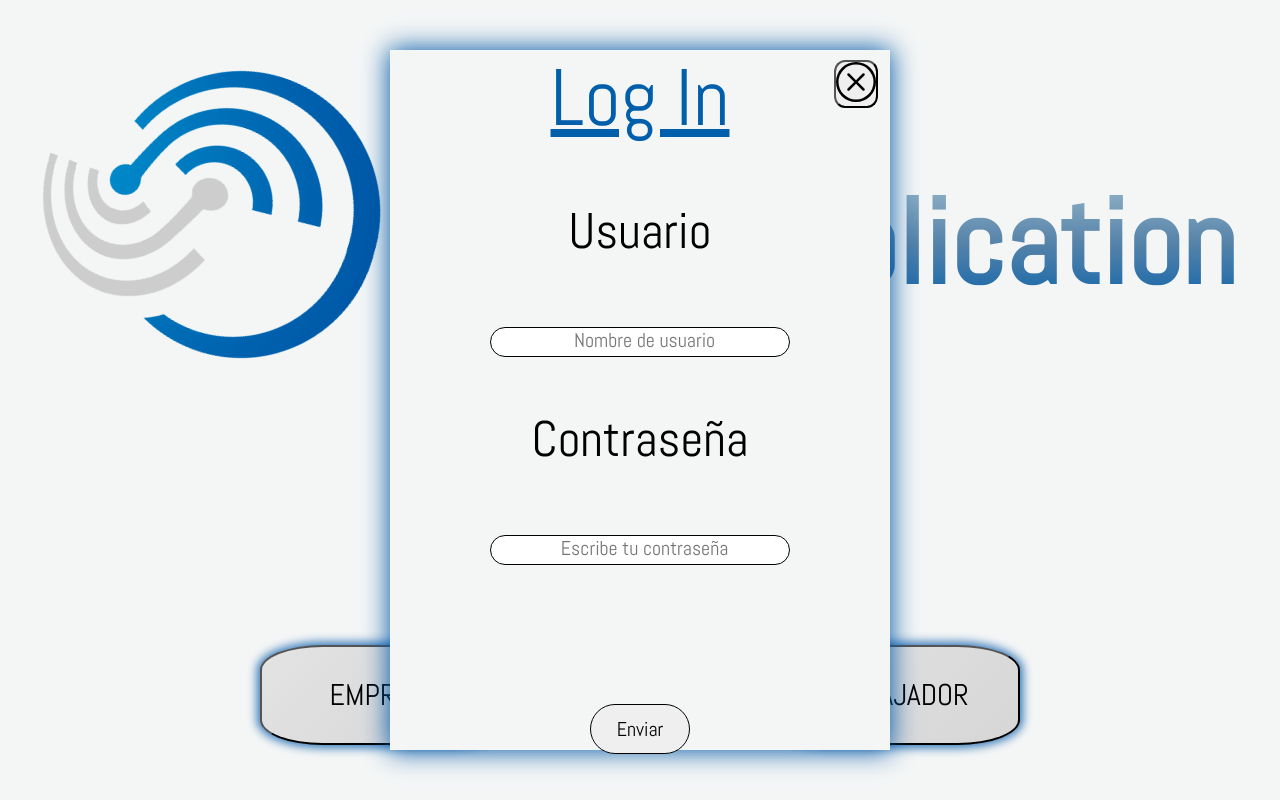
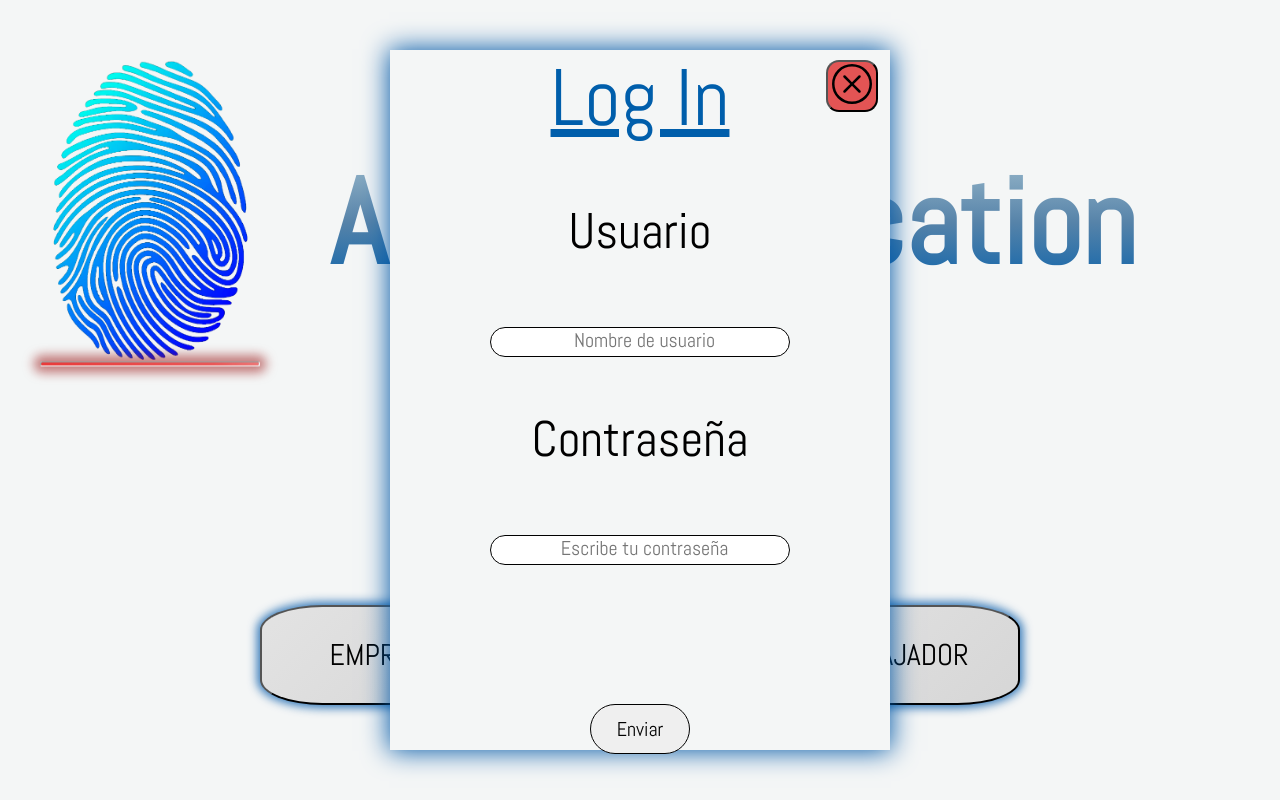
Before and after one commit to Litriboxer/MiDise-oParaProyectoDeCursoONCE, a plain HTML site: page index.html in a window 1280 px wide. Both pictures are taken after a click on the button "EMPRESA". Drawn offline with nearby package versions, Linux system fonts and the light colour scheme; a web font is replaced by a local one.

Commit message:
GUARDADO DE CAMBIOS

```diff
--- a/css/calendarioEmpleado.css
+++ b/css/calendarioEmpleado.css
@@ -1,86 +1,127 @@
-*{
+* {
   box-sizing: border-box;
   padding: 0;
   margin: 0;
   font-family: 'Abel';
 }
 
-  body{
+body {
   background-color: rgba(244, 246, 246, 0.95);
 }
 
-  #headerTotal{
+#headerTotal {
   display: flex;
   flex-direction: row;
   justify-content: center;
 }
 
-  #imagenLogo{
-  width: 300px;
-  height: 400px;
-  margin: auto;
+#imagenLogo {
+  width: 200px;
+  height: 300px;
+  margin-top: 60px;
   margin-left: 50px;
   margin-bottom: 80px;
 }
 
-@media (prefers-reduced-motion:no-preference){
-  .logo{
-    animation: logo-spin infinite 40s linear;
+#lector {
+  width: 220px;
+  height: 310px;
+  position: absolute;
+  top: 50px;
+  left: 40px;
+}
+
+#lectorHuella {
+  width: 220px;
+  height: 5px;
+  border-radius: 50px;
+  position: relative;
+  top: 180px;
+  box-shadow: 0px 0px 11px 6px #9a10108f;
+  background-image: linear-gradient(135deg, #e81c1ce5, #e94646e5, #faebeb, #e94646e5, #e81c1ce5);
+  background-size: 400%;
+  animation: huellaAnimado 0.5s infinite;
+
+}
+
+@keyframes huellaAnimado {
+  0% {
+    background-position: 0% 50%;
+  }
+
+  50% {
+    background-position: 100% 50%;
+  }
+
+  100% {
+    background-position: 0% 50%;
   }
 }
 
-@keyframes logo-spin{
-  from{
-  transform: rotate(0deg);
+@media (prefers-reduced-motion:no-preference) {
+  .move {
+    animation: lectorHuella-spin 4s infinite;
+
   }
-to{
-  transform: rotate(-360deg);
 }
 
+@keyframes lectorHuella-spin {
+
+  0% {
+    transform: translateY(2650%);
   }
 
-  #headerTitle{
+  50% {
+    transform: translateY(-3600%);
+  }
+
+  75% {
+    transform: translateY(-3600%);
+  }
+
+  100% {
+    transform: translateY(2650%);
+  }
+}
+
+#headerTitle {
   font-size: 60px;
   margin: auto;
   text-align: center;
   margin-left: 80px;
 }
 
-  .textGradient{
-    background: linear-gradient(
-      180deg,
+.textGradient {
+  background: linear-gradient(180deg,
       #a5c2d1,
       #5683a9,
-      #005eab
-    );
+      #005eab);
   background-clip: text;
   -webkit-background-clip: text;
   color: transparent
 }
 
-
-
-#titulo{
+#titulo {
   width: 100%;
   text-align: center;
-  color:#005eab;
+  color: #005eab;
   font-size: 40px;
   text-decoration: underline;
 }
 
-#tablaCalendario h2{
+#tablaCalendario h2 {
   text-align: center;
   font-size: 40px;
   margin-bottom: 50px;
 }
 
-#tablaCalendario h3{
+#tablaCalendario h3 {
   font-size: 50px;
   text-align: center;
   margin-bottom: 40px;
 }
 
-#calendarioCompleto{
+#calendarioCompleto {
   display: flex;
   flex-direction: row;
   justify-items: center;
@@ -88,7 +129,7 @@ to{
   margin-top: 80px;
 }
 
-table{
+table {
   box-shadow: 0px 0px 25px 1px rgb(0, 88, 167);
   border-spacing: 0px;
   visibility: show;
@@ -100,27 +141,29 @@ table{
   flex-direction: column;
 }
 
-#botonIzquierda{
-  margin:auto;
+#botonIzquierda {
+  margin: auto;
   margin-top: 550px;
 }
 
-#botonIzquierda:active{
+#botonIzquierda:active {
   width: 65px;
   height: 65px;
 }
 
-#botonDerecha{
-  margin:auto;
+#botonDerecha {
+  margin: auto;
   margin-top: 550px;
 }
 
-#botonDerecha:active{
+#botonDerecha:active {
   width: 65px;
   height: 65px;
 }
 
-td,th, tr {
+td,
+th,
+tr {
   border: 1px solid black;
   padding: 10px;
   height: 100px;
@@ -128,18 +171,18 @@ td,th, tr {
   text-align: center;
 }
 
-.festivo{
+.festivo {
   background-color: rgb(201, 255, 255);
 }
 
-#buttonCheck{
+#buttonCheck {
   display: flex;
   flex-direction: column;
   margin: 0px 0pc 0pc 50px;
   padding: 20px;
 }
 
-.laboral{
+.laboral {
   background-color: rgba(255, 255, 255, 0.991);
 }
 
@@ -164,7 +207,7 @@ td,th, tr {
   visibility: hidden;
 }
 
-  #modalHeader{
+#modalHeader {
   font-size: 60px;
   text-decoration: underline;
 }
@@ -183,7 +226,7 @@ td,th, tr {
   padding: 2rem;
 }
 
-  .modal-content{
+.modal-content {
   height: 550px;
   width: 930px;
   margin-top: 10px;
@@ -191,62 +234,65 @@ td,th, tr {
   flex-direction: row;
 }
 
-  .close-modal{
-  top:10px;
-  right:12px;
-  position:absolute;
-  cursor:pointer;
+.close-modal {
+  width: 52px;
+  height: 52px;
+  top: 10px;
+  right: 12px;
+  position: absolute;
+  cursor: pointer;
   border-radius: 25%;
+  background-color: rgba(224, 48, 48, 0.814);
 }
 
-  .open-modal{
+.open-modal {
   width: 80px;
   height: 30px;
   font-size: 15px;
 }
 
-  .open-modal:active{
+.open-modal:active {
   width: 75px;
   height: 25px;
   font-size: 12px;
 }
 
-  #titleModel{
+#titleModel {
   margin-left: 180px;
-  color:#005eab;
+  color: #005eab;
   text-decoration: underline;
 }
 
-  #diaNum_Let{
+#diaNum_Let {
   display: flex;
   flex-direction: column;
   margin: auto;
 }
 
-  #diaEnModelLetra{
-  color:#005eab;
+#diaEnModelLetra {
+  color: #005eab;
   margin-bottom: 0px;
   font-size: 40px;
 }
 
-  #diaEnModelNumero{
+#diaEnModelNumero {
   font-size: 400px;
   margin-top: 0px;
 }
 
-  #boxCompleto{
+#boxCompleto {
   display: flex;
   flex-direction: ROW;
   justify-content: space-around;
   margin-top: 50px;
 }
 
-  #boxCompleto p{
+#boxCompleto p {
 
   margin-bottom: 40px;
 }
 
-  #boxJornada{
+#boxJornada {
   display: flex;
   flex-direction: column;
   text-align: left;
@@ -255,7 +301,7 @@ td,th, tr {
   width: 300px;
 }
 
-  #boxEstado{
+#boxEstado {
   display: flex;
   flex-direction: column;
   text-align: left;
@@ -269,8 +315,7 @@ td,th, tr {
   height: 25px;
 }
 
-  input[type="radio"]
-  {
+input[type="radio"] {
   position: relative;
   width: 60px;
   height: 30px;
@@ -288,13 +333,11 @@ td,th, tr {
   transition: 0.5s;
 }
 
-  input[type="radio"]:checked
-  {
+input[type="radio"]:checked {
   background-color: rgb(201, 255, 255);
 }
 
-  input[type="radio"]::before
-  {
+input[type="radio"]::before {
   content: "";
   position: absolute;
   top: 0;
@@ -308,14 +351,12 @@ td,th, tr {
   transition: 0.5s;
 }
 
-  input[type="radio"]:checked::before
-  {
+input[type="radio"]:checked::before {
   left: 20px;
 }
 
-  input[type="radio"]:after
-  {
-    content:"";
+input[type="radio"]:after {
+  content: "";
   position: absolute;
   left: 23px;
   top: calc(50% - 2px);
@@ -326,10 +367,9 @@ td,th, tr {
   transition: 0.5s;
 }
 
-  input[type="radio"]:checked::after
-  {
+input[type="radio"]:checked::after {
   left: calc(23px + 20px);
-    background-color:rgb(201, 255, 255);
+  background-color: rgb(201, 255, 255);
   box-shadow: 0 0 5px rgb(201, 255, 255),
     0 0 15px rgb(201, 255, 255),
     0 0 30px rgb(201, 255, 255);
--- a/css/inicio.css
+++ b/css/inicio.css
@@ -1,64 +1,107 @@
-*{
+* {
   box-sizing: border-box;
   padding: 0;
   margin: 0;
   font-family: 'Abel';
 }
 
-body{
+body {
   background-color: rgba(244, 246, 246, 0.95);
 }
 
-#headerTotal{
+#headerTotal {
   display: flex;
   flex-direction: row;
   justify-content: center;
 }
 
-  #imagenLogo{
-  width: 300px;
-  height: 400px;
-  margin: auto;
+#imagenLogo {
+  width: 200px;
+  height: 300px;
+  margin-top: 60px;
   margin-left: 50px;
   margin-bottom: 80px;
 }
 
-@media (prefers-reduced-motion:no-preference){
-  .logo{
-    animation: logo-spin infinite 40s linear;
+#lector {
+  width: 220px;
+  height: 310px;
+  position: absolute;
+  top: 50px;
+  left: 40px;
+}
+
+#lectorHuella {
+  width: 220px;
+  height: 5px;
+  border-radius: 50px;
+  position: relative;
+  top: 180px;
+  box-shadow: 0px 0px 11px 6px #9a10108f;
+  background-image: linear-gradient(135deg, #e81c1ce5, #e94646e5, #faebeb, #e94646e5, #e81c1ce5);
+  background-size: 400%;
+  animation: huellaAnimado 0.5s infinite;
+
+}
+
+@keyframes huellaAnimado {
+  0% {
+    background-position: 0% 50%;
+  }
+
+  50% {
+    background-position: 100% 50%;
+  }
+
+  100% {
+    background-position: 0% 50%;
   }
 }
 
-@keyframes logo-spin{
-  from{
-  transform: rotate(0deg);
+@media (prefers-reduced-motion:no-preference) {
+  .move {
+    animation: lectorHuella-spin 4s infinite;
+
   }
-to{
-  transform: rotate(-360deg);
 }
 
+@keyframes lectorHuella-spin {
+
+  0% {
+    transform: translateY(2650%);
   }
 
-  #headerTitle{
+  50% {
+    transform: translateY(-3600%);
+  }
+
+  75% {
+    transform: translateY(-3600%);
+  }
+
+  100% {
+    transform: translateY(2650%);
+  }
+}
+
+#headerTitle {
   font-size: 60px;
   margin: auto;
   text-align: center;
   margin-left: 80px;
 }
 
-  .textGradient{
-    background: linear-gradient(
-      180deg,
+.textGradient {
+  background: linear-gradient(180deg,
       #a5c2d1,
       #5683a9,
-      #005eab
-    );
+      #005eab);
   background-clip: text;
   -webkit-background-clip: text;
   color: transparent
 }
 
-  #titleCabecera{
+#titleCabecera {
   text-align: center;
   font-size: 40px;
   margin-bottom: 100px;
@@ -73,7 +116,7 @@ to{
   margin-top: 50px;
 }
 
-.button{
+.button {
   height: 100px;
   width: 250px;
   border-radius: 25;
@@ -83,13 +126,13 @@ to{
   font-weight: 200;
 }
 
-button:active:not(.close-modal){
+button:active:not(.close-modal) {
   font-size: 22px;
   height: 95px;
   width: 245px;
 }
 
-button:hover:not(.close-modal){
+button:hover:not(.close-modal) {
   box-shadow: 0px 0px 25px 1px rgb(0, 88, 167);
 }
 
@@ -123,18 +166,18 @@ button:hover:not(.close-modal){
 
 }
 
-  #headerModal{
+#headerModal {
   display: flex;
   flex-direction: row;
   height: 25%;
   text-align: center;
   margin: auto;
-  color:#005eab;
+  color: #005eab;
   font-size: 80px;
   text-decoration: underline;
 }
 
-  .open-modal{
+.open-modal {
   height: 100px;
   width: 250px;
   border-radius: 25%;
@@ -143,60 +186,65 @@ button:hover:not(.close-modal){
   font-size: 30px;
   font-weight: 200;
   box-shadow: 0px 0px 10px 3px rgba(0, 87, 168, 0.791);
-    background-image: linear-gradient(135deg, #f8f8f8, #e6e6e6, #d5d5d5, #c1c1c1/*, #c0c0c0*/ );
+  background-image: linear-gradient(135deg, #f8f8f8, #e6e6e6, #d5d5d5, #c1c1c1);
   background-size: 500%;
   animation: backAnimado 3s infinite;
 }
 
-    @keyframes backAnimado{
-      0%{
+@keyframes backAnimado {
+  0% {
     background-position: 0% 50%;
   }
-      50%{
+
+  50% {
     background-position: 100% 50%;
   }
-      100%{
+
+  100% {
     background-position: 0% 50%;
   }
 }
 
-  .close-modal{
-  top:10px;
-  right:12px;
-  position:absolute;
-  cursor:pointer;
+.close-modal {
+  width: 52px;
+  height: 52px;
+  top: 10px;
+  right: 12px;
+  position: absolute;
+  cursor: pointer;
   border-radius: 25%;
+  background-color: rgba(224, 48, 48, 0.814);
 }
 
-  #formularioBox{
+#formularioBox {
   height: 100%;
   width: 100%;
   display: flex;
   flex-direction: column;
 }
 
-  #formularioLog{
+#formularioLog {
   width: 100%;
   height: 100%;
   margin: 0;
   font-size: 50px;
 }
 
-  #usuarioFormulario{
+#usuarioFormulario {
   display: flex;
   flex-direction: column;
   text-align: center;
   margin-top: 50px;
 }
 
-  #contraseñaFormulario{
+#contraseñaFormulario {
   display: flex;
   flex-direction: column;
   text-align: center;
   margin-top: 50px;
 }
 
-input{
+input {
   border-radius: 25px;
   width: 300px;
   height: 30px;
@@ -206,25 +254,25 @@ input{
   font-weight: 0;
 }
 
-::placeholder{
+::placeholder {
   text-align: center;
   font-size: 20px;
 }
 
-#botoninput{
+#botoninput {
   width: 100px;
   height: 50px;
   font-size: 20px;
   border-radius: 20;
 }
 
-#botoninput:active{
+#botoninput:active {
   width: 95px;
   height: 45px;
   font-size: 15px;
 }
 
-#botonEnviarFormulario{
+#botonEnviarFormulario {
   margin-top: 75px;
   display: flex;
   justify-content: center;
--- /dev/null
+++ b/css/paginaPrincipalrincipal.css
@@ -0,0 +1,201 @@
+* {
+  box-sizing: border-box;
+  padding: 0;
+  margin: 0;
+  font-family: 'Abel';
+}
+
+body {
+  background-color: rgba(244, 246, 246, 0.95);
+}
+
+#headerTotal {
+  display: flex;
+  flex-direction: row;
+  justify-content: center;
+}
+
+#imagenLogo {
+  width: 200px;
+  height: 300px;
+  margin-top: 60px;
+  margin-left: 50px;
+  margin-bottom: 80px;
+}
+
+#lector {
+  width: 220px;
+  height: 310px;
+  position: absolute;
+  top: 50px;
+  left: 40px;
+}
+
+#lectorHuella {
+  width: 220px;
+  height: 5px;
+  border-radius: 50px;
+  position: relative;
+  top: 180px;
+  box-shadow: 0px 0px 11px 6px #9a10108f;
+  background-image: linear-gradient(135deg, #e81c1ce5, #e94646e5, #faebeb, #e94646e5, #e81c1ce5);
+  background-size: 400%;
+  animation: huellaAnimado 0.5s infinite;
+
+}
+
+@keyframes huellaAnimado {
+  0% {
+    background-position: 0% 50%;
+  }
+
+  50% {
+    background-position: 100% 50%;
+  }
+
+  100% {
+    background-position: 0% 50%;
+  }
+}
+
+@media (prefers-reduced-motion:no-preference) {
+  .move {
+    animation: lectorHuella-spin 4s infinite;
+
+  }
+}
+
+@keyframes lectorHuella-spin {
+
+  0% {
+    transform: translateY(2650%);
+  }
+
+  50% {
+    transform: translateY(-3600%);
+  }
+
+  75% {
+    transform: translateY(-3600%);
+  }
+
+  100% {
+    transform: translateY(2650%);
+  }
+}
+
+#headerTitle {
+  font-size: 60px;
+  margin: auto;
+  text-align: center;
+  margin-left: 80px;
+}
+
+.textGradient {
+  background: linear-gradient(180deg,
+      #a5c2d1,
+      #5683a9,
+      #005eab);
+  background-clip: text;
+  -webkit-background-clip: text;
+  color: transparent
+}
+
+hr {
+  background-color: rgb(234, 236, 236);
+  border-color: rgba(234, 236, 236, 0);
+  height: 7px;
+  color: transparent;
+}
+
+#one {
+  box-shadow: 0px -17px 29px -2px rgba(0, 0, 0, 0.6);
+}
+
+#two {
+  box-shadow: 0px 17px 29px -2px rgba(0, 0, 0, 0.6);
+}
+
+.nav {
+  display: flex;
+  flex-direction: row;
+  justify-content: space-around;
+  font-size: 30px;
+  margin-right: 50px;
+}
+
+ul,
+ol {
+  list-style: none;
+}
+
+.nav>li {
+  display: flex;
+  flex-direction: row;
+  justify-content: center;
+}
+
+.nav li a {
+  color: #000000;
+  text-decoration: none;
+  padding: 10px 10px;
+  display: block;
+}
+
+.nav li a:hover {
+  color: #005eab;
+}
+
+.nav li ul {
+  display: none;
+  position: absolute;
+}
+
+.nav li:hover>ul {
+  display: block;
+}
+
+.separate {
+  margin: auto;
+}
+
+#footer {
+  position: fixed;
+  display: flex;
+  flex-direction: row;
+  justify-content: center;
+  bottom: 40px;
+  height: 30px;
+  width: 100%;
+  margin-top: 100px;
+}
+
+#footer img:hover {
+  box-shadow: 0px 0px 25px 1px rgb(0, 88, 167);
+}
+
+#foottotal {
+  display: flex;
+  display: row;
+  width: 100%;
+}
+
+#onefoot {
+  margin: 5px 0px 5px 50px;
+}
+
+#iconsFoot {
+  display: flex;
+  flex-direction: row;
+  list-style: none;
+  margin: 0;
+}
+
+#iconsFoot div {
+  margin: 5px 20px 5px 0px;
+  padding: auto;
+}
+
+#twoofoot {
+  margin: 0px 50px 0px auto;
+}
--- a/index.html
+++ b/index.html
@@ -1,5 +1,6 @@
 <!DOCTYPE html>
 <html lang="es-ES">
+
 <head>
   <meta charset="UTF-8">
   <meta http-equiv="X-UA-Compatible" content="IE=edge">
@@ -7,7 +8,8 @@
 
   <link rel="preconnect" href="https://fonts.googleapis.com">
   <link rel="preconnect" href="https://fonts.gstatic.com" crossorigin>
-    <link href="https://fonts.googleapis.com/css2?family=Great+Vibes&family=Hind+Madurai:wght@300&display=swap" rel="stylesheet">
+  <link href="https://fonts.googleapis.com/css2?family=Great+Vibes&family=Hind+Madurai:wght@300&display=swap"
+    rel="stylesheet">
   <link rel="stylesheet" href="css/inicio.css">
 
   <link href="https://fonts.googleapis.com/css2?family=Abel&display=swap" rel="stylesheet">
@@ -21,12 +23,22 @@
   <audio src=""></audio>
 
 </head>
+
 <body>
   <header>
     <div id="headerTotal">
+      <a href="multimedia/easterEgg.gif">
         <div id="headerLogo">
-         <img class="logo" id="imagenLogo" src="multimedia/logoWeb.png" alt="Accesos Aplication Logo" title="logotipo de aplicación Accesos Once" >
+          <img class="logo" id="imagenLogo" src="multimedia/logoHuella.png" alt="Accesos Aplication Logo"
+            title="logotipo de aplicación Accesos Once">
         </div>
+
+        <div id="lector">
+          <div class="move">
+            <hr id="lectorHuella" class="lector">
+          </div>
+        </div>
+      </a>
       <div id="headerTitle">
         <h1 class="textGradient">Access Aplication</h1>
       </div>
@@ -37,7 +49,7 @@
   </div>
   <div id="buttons">
     <div id="buttonEmpresa">
-               <button onclick="playOn();" class="open-modal"  data-open="modal">EMPRESA</button>
+      <button onclick="playOn();" class="open-modal" data-open="modal">EMPRESA</button>
     </div>
     <div class="modal" id="modal" data-animation="slideInOutLeft">
       <div class="modal-dialog">
@@ -46,9 +58,12 @@
             Log In
           </div>
 
-               <button onclick="playOn();" class="close-modal"  aria-label="close modal" data-close><svg xmlns="http://www.w3.org/2000/svg" width="40" height="40" fill="currentColor" class="bi bi-x-circle" viewBox="0 0 16 16">
-                <path d="M8 15A7 7 0 1 1 8 1a7 7 0 0 1 0 14zm0 1A8 8 0 1 0 8 0a8 8 0 0 0 0 16z"/>
-                <path d="M4.646 4.646a.5.5 0 0 1 .708 0L8 7.293l2.646-2.647a.5.5 0 0 1 .708.708L8.707 8l2.647 2.646a.5.5 0 0 1-.708.708L8 8.707l-2.646 2.647a.5.5 0 0 1-.708-.708L7.293 8 4.646 5.354a.5.5 0 0 1 0-.708z"/>
+          <button onclick="playOn();" class="close-modal" aria-label="close modal" data-close><svg
+              xmlns="http://www.w3.org/2000/svg" width="40" height="40" fill="currentColor" class="bi bi-x-circle"
+              viewBox="0 0 16 16">
+              <path d="M8 15A7 7 0 1 1 8 1a7 7 0 0 1 0 14zm0 1A8 8 0 1 0 8 0a8 8 0 0 0 0 16z" />
+              <path
+                d="M4.646 4.646a.5.5 0 0 1 .708 0L8 7.293l2.646-2.647a.5.5 0 0 1 .708.708L8.707 8l2.647 2.646a.5.5 0 0 1-.708.708L8 8.707l-2.646 2.647a.5.5 0 0 1-.708-.708L7.293 8 4.646 5.354a.5.5 0 0 1 0-.708z" />
             </svg>
           </button>
         </header>
@@ -64,7 +79,7 @@
                 <input type="text" name="contraseña" id="pass" placeholder="  Escribe tu contraseña" required><br>
               </div>
               <div id="botonEnviarFormulario">
-                       <input onclick="playOn();" id="botoninput" type="submit" value="Enviar" >
+                <input onclick="playOn();" id="botoninput" type="submit" value="Enviar">
               </div>
             </div>
           </form>
@@ -72,7 +87,7 @@
       </div>
     </div>
     <div id="buttonEmpresa">
-            <button onclick="playOn()" class="open-modal"  data-open="modal">TRABAJADOR</button>
+      <button onclick="playOn()" class="open-modal" data-open="modal">TRABAJADOR</button>
     </div>
     <div class="modal " id="modal" data-animation="slideInOutLeft">
       <div class="modal-dialog">
@@ -80,9 +95,12 @@
           <div id="tituloModal">
             Log In
           </div>
-               <button onclick="playOn();" class="close-modal" aria-label="close modal" data-close><svg xmlns="http://www.w3.org/2000/svg" width="40" height="40" fill="currentColor" class="bi bi-x-circle" viewBox="0 0 16 16">
-                <path d="M8 15A7 7 0 1 1 8 1a7 7 0 0 1 0 14zm0 1A8 8 0 1 0 8 0a8 8 0 0 0 0 16z"/>
-                <path d="M4.646 4.646a.5.5 0 0 1 .708 0L8 7.293l2.646-2.647a.5.5 0 0 1 .708.708L8.707 8l2.647 2.646a.5.5 0 0 1-.708.708L8 8.707l-2.646 2.647a.5.5 0 0 1-.708-.708L7.293 8 4.646 5.354a.5.5 0 0 1 0-.708z"/>
+          <button onclick="playOn();" class="close-modal" aria-label="close modal" data-close><svg
+              xmlns="http://www.w3.org/2000/svg" width="40" height="40" fill="currentColor" class="bi bi-x-circle"
+              viewBox="0 0 16 16">
+              <path d="M8 15A7 7 0 1 1 8 1a7 7 0 0 1 0 14zm0 1A8 8 0 1 0 8 0a8 8 0 0 0 0 16z" />
+              <path
+                d="M4.646 4.646a.5.5 0 0 1 .708 0L8 7.293l2.646-2.647a.5.5 0 0 1 .708.708L8.707 8l2.647 2.646a.5.5 0 0 1-.708.708L8 8.707l-2.646 2.647a.5.5 0 0 1-.708-.708L7.293 8 4.646 5.354a.5.5 0 0 1 0-.708z" />
             </svg>
           </button>
         </header>
@@ -98,7 +116,7 @@
                 <input type="text" name="contraseña" id="pass" placeholder="  Escribe tu contraseña" required><br>
               </div>
               <div id="botonEnviarFormulario">
-                       <button onclick="playOn();" id="botoninput" type="submit" value="Enviar" ></button>
+                <button onclick="playOn();" id="botoninput" type="submit" value="Enviar"></button>
 
               </div>
             </div>
@@ -110,4 +128,5 @@
   </div>
 
 </body>
+
 </html>
--- a/js/calendarioEmpleado.js
+++ b/js/calendarioEmpleado.js
@@ -4,14 +4,14 @@ const closeEls = document.querySelectorAll("[data-close]");
 const isVisible = "is-visible";
 
 for (const el of openEls) {
-  el.addEventListener("click", function() {
+  el.addEventListener("click", function () {
     const modalId = this.dataset.open;
     document.getElementById(modalId).classList.add(isVisible);
   });
 }
 
 for (const el of closeEls) {
-  el.addEventListener("click", function() {
+  el.addEventListener("click", function () {
     this.parentElement.parentElement.parentElement.classList.remove(isVisible);
   });
 }
@@ -32,4 +32,4 @@ document.addEventListener("keyup", e => {
 function playOn() {
   var audio = new Audio("/multimedia/sonidos/clickSound.mp3");
   audio.play();
-  }
+}
```
Also changed, not shown: html/calendarioEmpleado.html (+52 -21 lines), html/paginaPrincipal.html (+32 -9 lines), js/inicio.js (+4 -4 lines), multimedia/favicon.ico, multimedia/logoHuella.png (added). Lines whose indentation alone changed are shown as unchanged.
